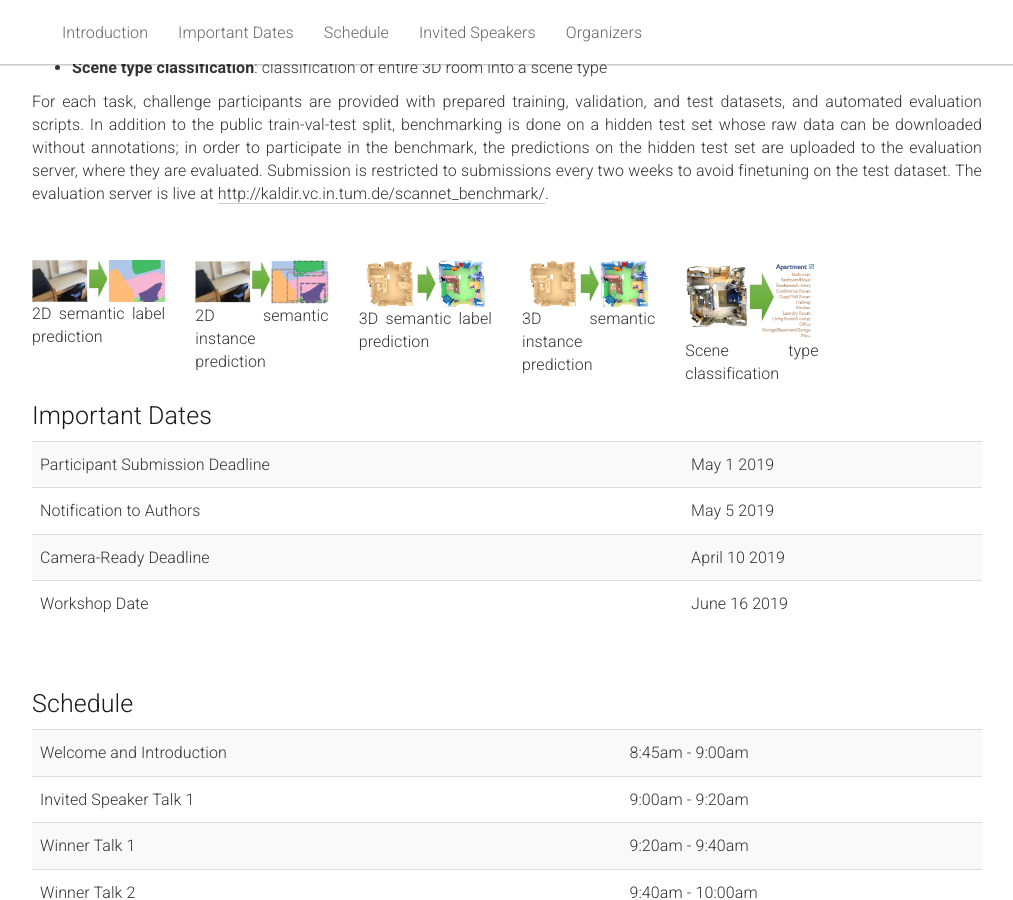
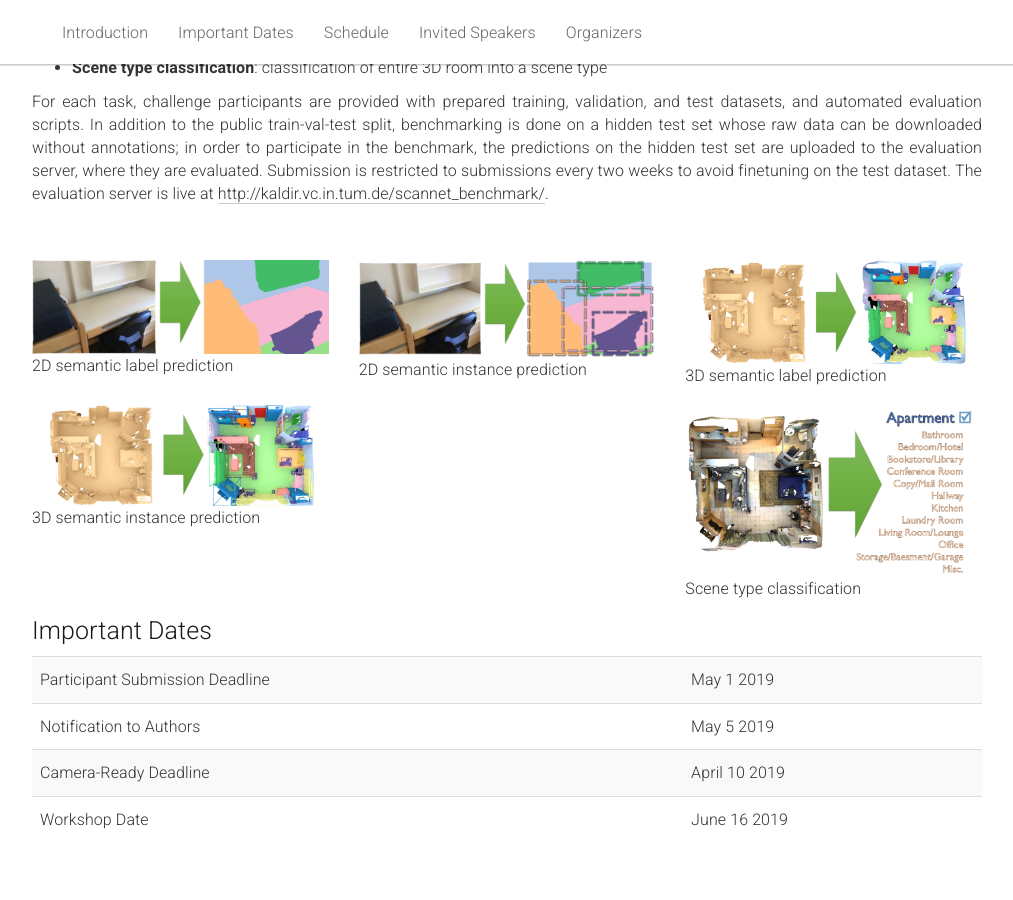
Before and after one commit to ScanNet/cvpr2019workshop, a Jekyll site: the page built from _pages/home.md, in a window 1280 px wide and 900 px high, scrolled down 993 px. Shown: the whole window, without its empty margins (133-1146 px from the left). Built offline with Jekyll 4.4.1, drawn with Linux system fonts in a browser that asks for light colours.

Commit message:
larger tasks images

```diff
--- a/_pages/home.md
+++ b/_pages/home.md
@@ -75,23 +75,26 @@ acknowledgements: ""
 <br>
 
 <div class="row" id="tasks">
-  <div class="col-md-2">
+  <div class="col-md-4">
     <img src="{{ "/static/img/semantic_label_2d.jpg" | prepend:site.baseurl }}">
     <p>2D semantic label prediction</p>
   </div>
-  <div class="col-md-2">
+  <div class="col-md-4">
     <img src="{{ "/static/img/semantic_instance_2d.jpg" | prepend:site.baseurl }}">
     <p>2D semantic instance prediction</p>
   </div>
-  <div class="col-md-2">
+  <div class="col-md-4">
     <img src="{{ "/static/img/semantic_label_3d.jpg" | prepend:site.baseurl }}">
     <p>3D semantic label prediction</p>
   </div>
-  <div class="col-md-2">
+  <div class="col-md-4">
     <img src="{{ "/static/img/semantic_instance_3d.jpg" | prepend:site.baseurl }}">
     <p>3D semantic instance prediction</p>
   </div>
-  <div class="col-md-2">
+  <div class="col-md-4">
+    <p>&nbsp;</p>
+  </div>
+  <div class="col-md-4">
     <img src="{{ "/static/img/scene_type_classification.jpg" | prepend:site.baseurl }}">
     <p>Scene type classification</p>
   </div>
```
